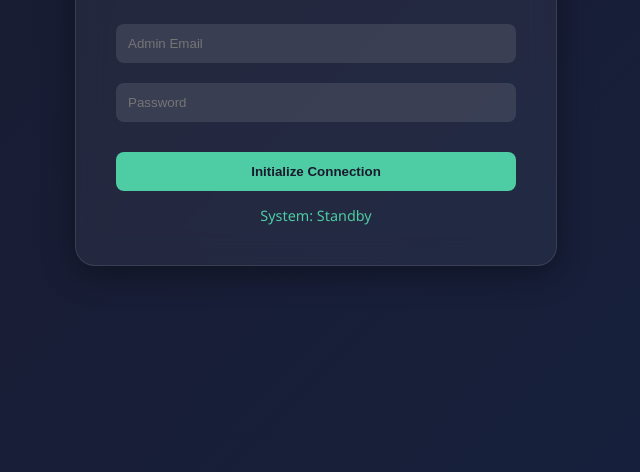
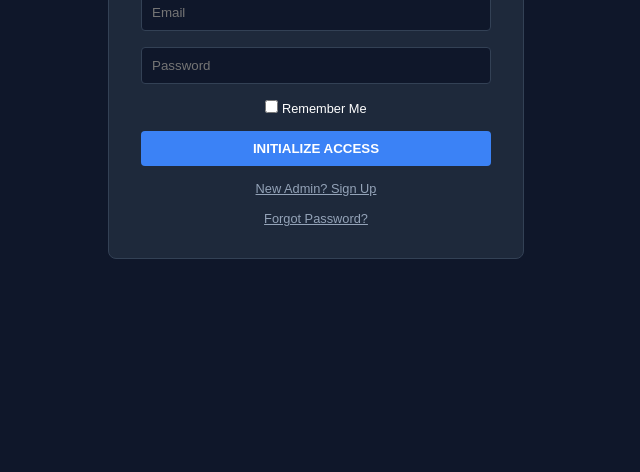
Before and after one commit to poojithasai-jasti/Nexus-Admin-Portal, a plain HTML site: page index.html in a window 1280 px wide. Shown: the part 328-800 px from the top of the page, without its empty margins (324-964 px from the left). Drawn offline with Linux system fonts and the light colour scheme.

Commit message:
Update index.html
Login/Signup Interface

```diff
--- a/index.html
+++ b/index.html
@@ -1,65 +1,64 @@
 <!DOCTYPE html>
-<html lang="en">
+<html>
 <head>
-    <meta charset="UTF-8">
-    <meta name="viewport" content="width=device-width, initial-scale=1.0">
-    <title>Nexus Admin Portal</title>
+    <title>Nexus Admin - Auth</title>
     <style>
-        body {
-            margin: 0;
-            font-family: 'Segoe UI', sans-serif;
-            background: linear-gradient(135deg, #1a1a2e 0%, #16213e 100%);
-            color: white;
-            display: flex;
-            justify-content: center;
-            align-items: center;
-            height: 100vh;
-        }
-        .glass-panel {
-            background: rgba(255, 255, 255, 0.05);
-            backdrop-filter: blur(15px);
-            border: 1px solid rgba(255, 255, 255, 0.1);
-            border-radius: 20px;
-            padding: 40px;
-            width: 400px;
-            box-shadow: 0 8px 32px rgba(0, 0, 0, 0.37);
-            text-align: center;
-        }
-        h1 { margin-bottom: 30px; font-weight: 300; letter-spacing: 2px; }
-        input {
-            width: 100%;
-            padding: 12px;
-            margin: 10px 0;
-            background: rgba(255, 255, 255, 0.1);
-            border: none;
-            border-radius: 8px;
-            color: white;
-            box-sizing: border-box;
-        }
-        button {
-            width: 100%;
-            padding: 12px;
-            margin-top: 20px;
-            background: #4ecca3;
-            border: none;
-            border-radius: 8px;
-            color: #1a1a2e;
-            font-weight: bold;
-            cursor: pointer;
-            transition: 0.3s;
-        }
-        button:hover { background: #45b291; transform: translateY(-2px); }
-        #status { margin-top: 15px; font-size: 0.9em; color: #4ecca3; }
+        body { background: #0f172a; color: white; font-family: sans-serif; display: flex; justify-content: center; align-items: center; height: 100vh; margin: 0; }
+        .card { background: #1e293b; padding: 2rem; border-radius: 8px; width: 350px; text-align: center; border: 1px solid #334155; }
+        input { width: 100%; padding: 10px; margin: 8px 0; background: #0f172a; border: 1px solid #334155; color: white; border-radius: 4px; box-sizing: border-box; }
+        button { width: 100%; padding: 10px; background: #3b82f6; border: none; color: white; cursor: pointer; border-radius: 4px; font-weight: bold; margin-top: 10px; }
+        .toggle { font-size: 0.8rem; margin-top: 15px; cursor: pointer; color: #94a3b8; text-decoration: underline; }
     </style>
 </head>
 <body>
-    <div class="glass-panel">
-        <h1>NEXUS ADMIN</h1>
-        <input type="email" id="email" placeholder="Admin Email">
-        <input type="password" id="password" placeholder="Password">
-        <button onclick="nexusBridge.login()">Initialize Connection</button>
-        <div id="status">System: Standby</div>
+    <div class="card">
+        <h2 id="title">NEXUS LOGIN</h2>
+        <div id="l-box">
+            <input type="email" id="le" placeholder="Email">
+            <input type="password" id="lp" placeholder="Password">
+            <label style="font-size: 0.8rem;"><input type="checkbox" id="lr" style="width:auto"> Remember Me</label>
+            <button onclick="login()">INITIALIZE ACCESS</button>
+            <div class="toggle" onclick="toggle('s')">New Admin? Sign Up</div>
+            <div class="toggle" onclick="toggle('f')">Forgot Password?</div>
+        </div>
+        <div id="s-box" style="display:none">
+            <input type="text" id="sn" placeholder="Full Name">
+            <input type="email" id="se" placeholder="Email">
+            <input type="password" id="sp" placeholder="Password (Min 8 chars)">
+            <input type="password" id="sc" placeholder="Confirm Password">
+            <button onclick="signup()">CREATE PROFILE</button>
+            <div class="toggle" onclick="toggle('l')">Return to Login</div>
+        </div>
+        <div id="f-box" style="display:none">
+            <p style="font-size: 0.8rem;">Request a 1-hour secure reset link.</p>
+            <input type="email" id="fe" placeholder="Registered Email">
+            <button onclick="forgot()">REQUEST LINK</button>
+            <div class="toggle" onclick="toggle('l')">Return to Login</div>
+        </div>
     </div>
-    <script src="nexus_bridge.js"></script>
+    <script>
+        function toggle(m) {
+            document.getElementById('l-box').style.display = m === 'l' ? 'block' : 'none';
+            document.getElementById('s-box').style.display = m === 's' ? 'block' : 'none';
+            document.getElementById('f-box').style.display = m === 'f' ? 'block' : 'none';
+            document.getElementById('title').innerText = m === 's' ? 'NEXUS SIGNUP' : 'NEXUS LOGIN';
+        }
+        async function signup() {
+            const p = document.getElementById('sp').value;
+            if(p !== document.getElementById('sc').value) return alert("Passwords mismatch");
+            const res = await fetch('/api/signup', { method: 'POST', headers: {'Content-Type': 'application/json'}, body: JSON.stringify({full_name: document.getElementById('sn').value, email: document.getElementById('se').value, password: p}) });
+            if(res.ok) { alert("Admin Profile Created!"); toggle('l'); } else { const d = await res.json(); alert(d.error); }
+        }
+        async function login() {
+            const res = await fetch('/api/login', { method: 'POST', headers: {'Content-Type': 'application/json'}, body: JSON.stringify({email: document.getElementById('le').value, password: document.getElementById('lp').value, remember: document.getElementById('lr').checked}) });
+            const d = await res.json();
+            if(res.ok) window.location.href = d.redirect; else alert(d.error);
+        }
+        async function forgot() {
+            const res = await fetch('/api/request-reset', { method: 'POST', headers: {'Content-Type': 'application/json'}, body: JSON.stringify({email: document.getElementById('fe').value}) });
+            const d = await res.json();
+            alert("Sent! Debug Link: " + d.debug_link);
+        }
+    </script>
 </body>
 </html>
```
